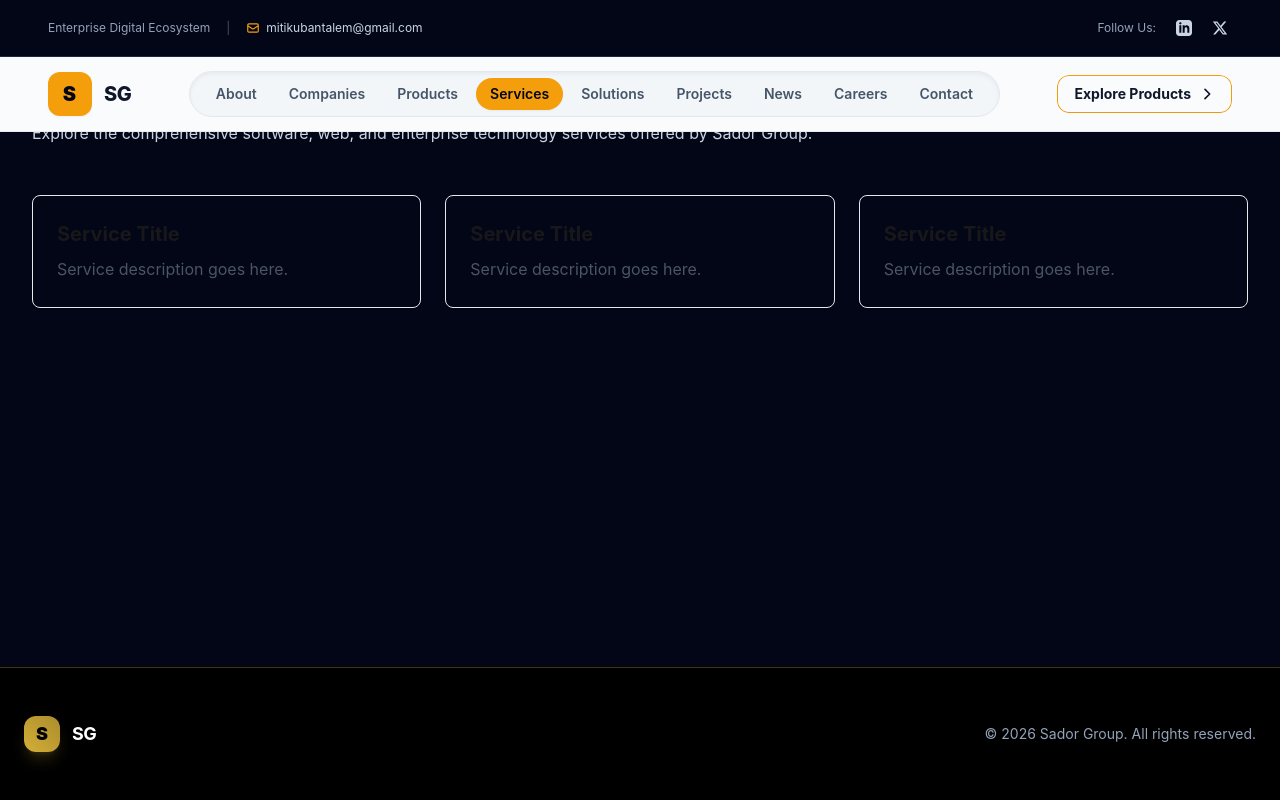
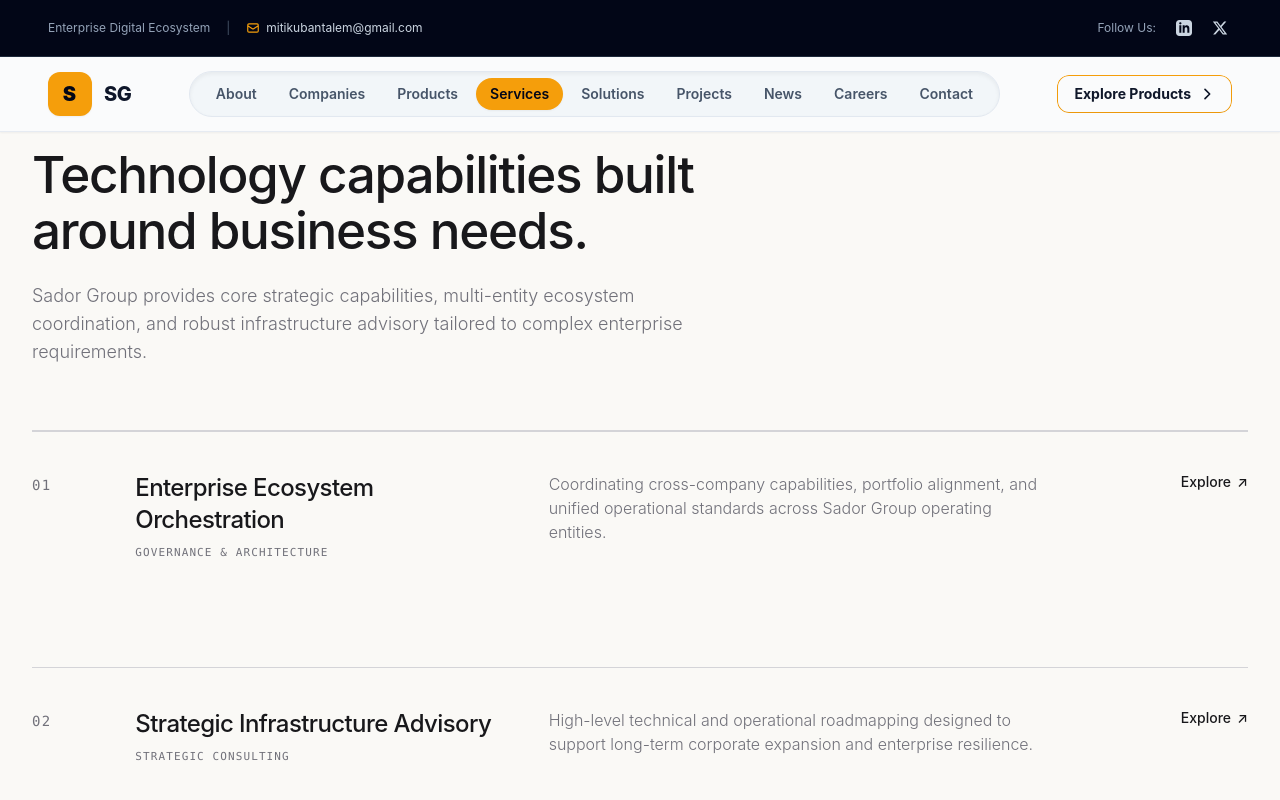
Before and after one commit to bante27/sador-group-website, a React (Vite) app: page /services in a window 1280 px wide. Shown: the top 800 px of the page. Built offline with nearby package versions, Linux system fonts and the light colour scheme.

Commit message:
create servicesection and fix servicepage

```diff
--- /dev/null
+++ b/src/features/services/components/ServicesSection.tsx
@@ -0,0 +1,19 @@
+import React from 'react';
+import { services } from '../data/services';
+import ServicesHero from './ServicesHero';
+import ServiceList from './ServiceList';
+import ServiceCTA from './ServiceCTA';
+
+export function ServicesSection() {
+    return (
+        <section className="bg-[#FAF9F6] text-[#18181B] py-16 px-4 sm:px-6 lg:px-8 w-full">
+            <div className="max-w-7xl mx-auto">
+                <ServicesHero />
+                <ServiceList services={services} />
+                <ServiceCTA />
+            </div>
+        </section>
+    );
+}
+
+export default ServicesSection;
--- a/src/pages/ServicesPage.tsx
+++ b/src/pages/ServicesPage.tsx
@@ -1,14 +1,8 @@
 import React from 'react';
-import ServicesGrid from '../features/services/components/ServicesGrid';
+import { ServicesSection } from '../features/services/components/ServicesSection';
 
 export function ServicesPage() {
-    return (
-        <div className="max-w-7xl mx-auto px-4 sm:px-6 lg:px-8 py-16">
-            <h1 className="text-4xl font-black mb-4 text-white">Our Technology Services</h1>
-            <p className="text-slate-300 mb-12">Explore the comprehensive software, web, and enterprise technology services offered by Sador Group.</p>
-            <ServicesGrid />
-        </div>
-    );
+    return <ServicesSection />;
 }
 
 export default ServicesPage;
```
